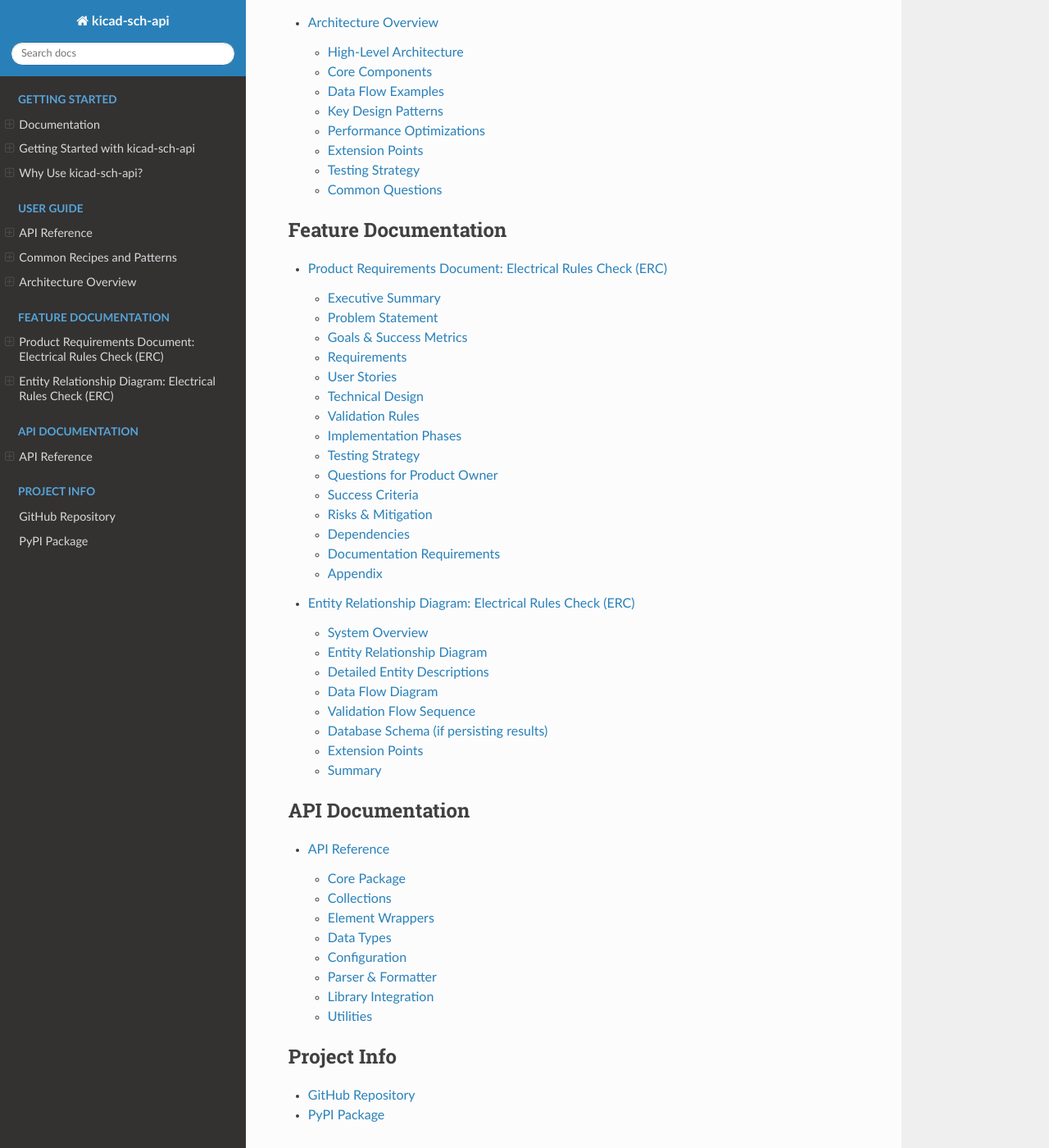
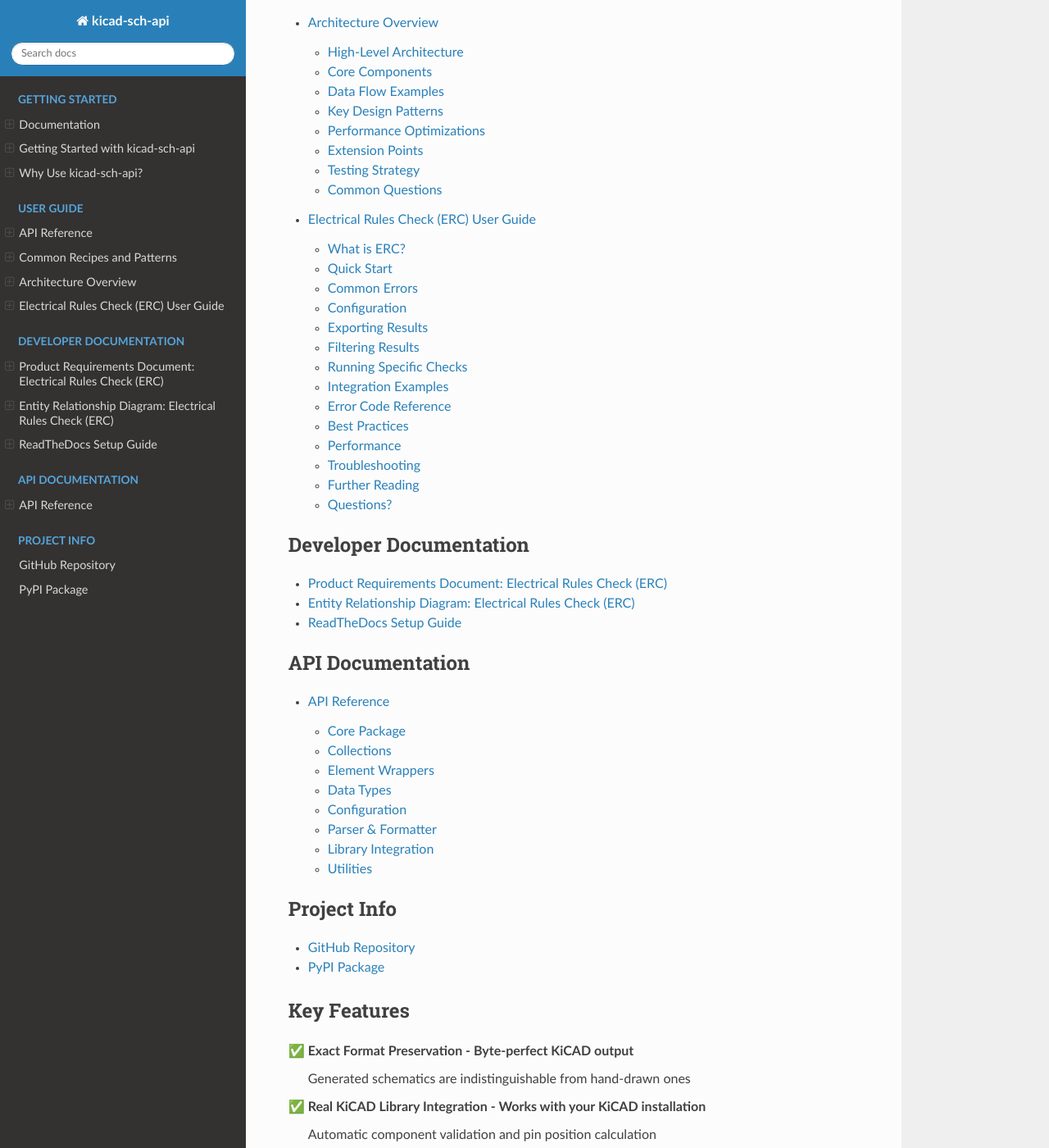
Before and after one commit to circuit-synth/kicad-sch-api, a Sphinx documentation site: the page built from docs/index.rst, in a window 1280 px wide and 1400 px high, scrolled down 1860 px. Shown: the whole window at 82% size. Built offline with Sphinx 7.4.7 and the Read the Docs theme 3.1.0, drawn with Linux system fonts in a browser that asks for light colours; part of the change alters nothing that is shown.

Commit message:
📖 docs: Add ERC User Guide and reorganize documentation structure
- Create comprehensive ERC_USER_GUIDE.md with:
  - Quick start examples and basic usage
  - Detailed explanations of common errors (E001, E004, W002, W008)
  - Configuration patterns (severity, suppression, custom rules)
  - Export formats (JSON, dict, text report)
  - Integration examples (CI/CD, batch validation, pre-save)
  - Error code reference table
  - Performance benchmarks and best practices

- Reorganize docs/index.rst structure:
  - Separate "User Guide" section (ERC_USER_GUIDE, API_REFERENCE, RECIPES)
  - Separate "Developer Documentation" section (ERC_PRD, ERC_ERD)
  - Improve documentation discoverability for different audiences

Addresses documentation gaps identified in Issue #32 (ERC validation).

🤖 Generated with [Claude Code](https://claude.com/claude-code)

Co-Authored-By: Claude <noreply@anthropic.com>

````diff
--- /dev/null
+++ b/docs/ERC_USER_GUIDE.md
@@ -0,0 +1,489 @@
+# Electrical Rules Check (ERC) User Guide
+
+Complete guide to using ERC validation in kicad-sch-api.
+
+## What is ERC?
+
+Electrical Rules Check (ERC) automatically validates your schematic for common electrical errors like:
+- ✅ Output pins shorted together
+- ✅ Power supply conflicts
+- ✅ Dangling wires
+- ✅ Duplicate component references
+- ✅ Missing component values
+
+## Quick Start
+
+### Basic Usage
+
+```python
+import kicad_sch_api as ksa
+from kicad_sch_api.validation import ElectricalRulesChecker
+
+# Load your schematic
+sch = ksa.load_schematic("my_circuit.kicad_sch")
+
+# Run ERC
+erc = ElectricalRulesChecker(sch)
+result = erc.run_all_checks()
+
+# Check results
+if result.has_errors():
+    print(f"Found {len(result.errors)} errors!")
+    for error in result.errors:
+        print(f"  - {error.message}")
+else:
+    print("No errors found!")
+
+# Print summary
+print(result.summary())  # "0 errors, 3 warnings"
+```
+
+### Understanding Results
+
+The ERC returns an `ERCResult` object with three categories:
+
+```python
+# Errors - must be fixed
+for error in result.errors:
+    print(f"ERROR [{error.error_code}]: {error.message}")
+    print(f"  Components: {', '.join(error.component_refs)}")
+
+# Warnings - should be reviewed
+for warning in result.warnings:
+    print(f"WARNING [{warning.error_code}]: {warning.message}")
+
+# Info - informational messages
+for info in result.info:
+    print(f"INFO: {info.message}")
+```
+
+## Common Errors
+
+### E001: Pin Conflict
+
+**Problem**: Two output pins connected together
+
+```python
+# Bad: Two outputs driving same net
+sch = ksa.create_schematic("Test")
+u1 = sch.components.add("Device:R", "U1", "1k", (100, 100))
+u2 = sch.components.add("Device:R", "U2", "1k", (150, 100))
+sch.add_wire_between_pins("U1", "2", "U2", "2")  # Both outputs!
+
+# ERC will report: "Pin conflict: output (U1) connected to output (U2)"
+```
+
+**Solution**: Use a buffer or remove one output
+
+### E004: Duplicate Reference
+
+**Problem**: Same reference used twice
+
+```python
+# Bad: R1 used twice
+r1a = sch.components.add("Device:R", "R1", "1k", (100, 100))
+r1b = sch.components.add("Device:R", "R1", "2k", (150, 100))  # ERROR!
+
+# ERC will report: "Duplicate reference designator: R1"
+```
+
+**Solution**: Rename one component
+
+```python
+r1 = sch.components.add("Device:R", "R1", "1k", (100, 100))
+r2 = sch.components.add("Device:R", "R2", "2k", (150, 100))  # Fixed
+```
+
+### W002: Dangling Wire
+
+**Problem**: Wire with only one connection
+
+```python
+# Wire goes nowhere
+pin_pos = sch.get_component_pin_position("R1", "1")
+sch.wires.add(start=pin_pos, end=(pin_pos.x + 20, pin_pos.y))  # WARNING
+
+# ERC will report: "Wire has unconnected endpoint"
+```
+
+**Solution**: Connect wire or remove it
+
+### W008: Missing Value
+
+**Problem**: Component has no value
+
+```python
+# Bad: No value specified
+r1 = sch.components.add("Device:R", "R1", "", (100, 100))
+
+# ERC will report: "Component R1 has no value"
+```
+
+**Solution**: Add a value
+
+```python
+r1 = sch.components.add("Device:R", "R1", "10k", (100, 100))
+```
+
+## Configuration
+
+### Changing Severity Levels
+
+Make specific warnings into errors (or vice versa):
+
+```python
+from kicad_sch_api.validation import ERCConfig
+
+config = ERCConfig()
+
+# Make missing values an error instead of warning
+config.set_severity("missing_value", "error")
+
+# Make unconnected inputs just info instead of warning
+config.set_severity("unconnected_input", "info")
+
+# Use custom config
+erc = ElectricalRulesChecker(sch, config=config)
+result = erc.run_all_checks()
+```
+
+### Suppressing Warnings
+
+Suppress specific warnings you know are okay:
+
+```python
+config = ERCConfig()
+
+# Suppress all W001 warnings globally
+config.suppress_warning("W001")
+
+# Suppress W002 only for component R1
+config.suppress_warning("W002", component="R1")
+
+erc = ElectricalRulesChecker(sch, config=config)
+result = erc.run_all_checks()
+```
+
+### Custom Pin Conflict Rules
+
+Override default pin conflict matrix:
+
+```python
+from kicad_sch_api.validation import PinConflictMatrix, PinSeverity
+
+# Create custom matrix
+matrix = PinConflictMatrix()
+
+# Allow Output-to-Output (downgrade from ERROR to WARNING)
+matrix.set_rule("output", "output", PinSeverity.WARNING)
+
+# Use with validator
+from kicad_sch_api.validation.validators import PinTypeValidator
+
+pin_validator = PinTypeValidator(sch, pin_matrix=matrix)
+violations = pin_validator.validate()
+```
+
+## Exporting Results
+
+### JSON Export
+
+```python
+# Get results as JSON
+json_output = result.to_json()
+print(json_output)
+
+# Save to file
+with open("erc_report.json", "w") as f:
+    f.write(json_output)
+```
+
+### Dictionary Export
+
+```python
+# Get as Python dict
+data = result.to_dict()
+
+# Access fields
+print(f"Total checks: {data['total_checks']}")
+print(f"Passed: {data['passed_checks']}")
+print(f"Duration: {data['duration_ms']}ms")
+
+for error in data['errors']:
+    print(f"{error['error_code']}: {error['message']}")
+```
+
+### Text Report
+
+```python
+# Print detailed text report
+print(f"ERC Results: {result.summary()}")
+print(f"Checks: {result.passed_checks}/{result.total_checks} passed")
+print(f"Duration: {result.duration_ms:.1f}ms")
+print()
+
+if result.errors:
+    print("ERRORS:")
+    for error in result.errors:
+        print(f"  [{error.error_code}] {error.message}")
+        if error.component_refs:
+            print(f"    Components: {', '.join(error.component_refs)}")
+        if error.suggested_fix:
+            print(f"    Fix: {error.suggested_fix}")
+        print()
+
+if result.warnings:
+    print("WARNINGS:")
+    for warning in result.warnings:
+        print(f"  [{warning.error_code}] {warning.message}")
+        if warning.component_refs:
+            print(f"    Components: {', '.join(warning.component_refs)}")
+        print()
+```
+
+## Filtering Results
+
+### By Severity
+
+```python
+# Get only errors
+errors = result.filter_by_severity("error")
+
+# Get only warnings
+warnings = result.filter_by_severity("warning")
+```
+
+### By Component
+
+```python
+# Get all violations affecting R1
+r1_violations = result.filter_by_component("R1")
+
+for violation in r1_violations:
+    print(f"{violation.severity}: {violation.message}")
+```
+
+## Running Specific Checks
+
+Run only certain validation categories:
+
+```python
+erc = ElectricalRulesChecker(sch)
+
+# Run only pin type checks
+pin_violations = erc.run_check("pin_types")
+
+# Run only connectivity checks
+conn_violations = erc.run_check("connectivity")
+
+# Run only component checks
+comp_violations = erc.run_check("components")
+
+# Run only power checks
+power_violations = erc.run_check("power")
+```
+
+## Integration Examples
+
+### CI/CD Pipeline
+
+```python
+#!/usr/bin/env python3
+import sys
+import kicad_sch_api as ksa
+from kicad_sch_api.validation import ElectricalRulesChecker
+
+def validate_schematic(filename):
+    """Validate schematic for CI/CD."""
+    sch = ksa.load_schematic(filename)
+    erc = ElectricalRulesChecker(sch)
+    result = erc.run_all_checks()
+
+    # Print results
+    print(result.summary())
+
+    # Save JSON report
+    with open("erc_report.json", "w") as f:
+        f.write(result.to_json())
+
+    # Exit with error if violations found
+    if result.has_errors():
+        print("ERC failed!")
+        for error in result.errors:
+            print(f"  ERROR: {error.message}")
+        sys.exit(1)
+    else:
+        print("ERC passed!")
+        sys.exit(0)
+
+if __name__ == "__main__":
+    validate_schematic(sys.argv[1])
+```
+
+### Batch Validation
+
+```python
+import glob
+import kicad_sch_api as ksa
+from kicad_sch_api.validation import ElectricalRulesChecker
+
+# Validate all schematics in directory
+for filename in glob.glob("schematics/*.kicad_sch"):
+    print(f"Validating {filename}...")
+
+    sch = ksa.load_schematic(filename)
+    erc = ElectricalRulesChecker(sch)
+    result = erc.run_all_checks()
+
+    if result.has_errors():
+        print(f"  ❌ {result.summary()}")
+    else:
+        print(f"  ✅ {result.summary()}")
+```
+
+### Pre-Save Validation
+
+```python
+def create_and_validate_circuit():
+    """Create circuit with automatic validation."""
+    sch = ksa.create_schematic("My Circuit")
+
+    # Add components
+    r1 = sch.components.add("Device:R", "R1", "1k", (100, 100))
+    led = sch.components.add("Device:LED", "D1", "RED", (150, 100))
+
+    # Connect
+    sch.add_wire_between_pins("R1", "2", "D1", "1")
+
+    # Validate before saving
+    erc = ElectricalRulesChecker(sch)
+    result = erc.run_all_checks()
+
+    if result.has_errors():
+        raise ValueError(f"ERC failed: {result.summary()}")
+
+    # Save only if validation passes
+    sch.save("my_circuit.kicad_sch")
+    print("Circuit saved successfully!")
+```
+
+## Error Code Reference
+
+### Errors (E-xxx)
+
+| Code | Description | Severity |
+|------|-------------|----------|
+| E001 | Pin conflict (Output-Output) | ERROR |
+| E002 | Power output conflict | ERROR |
+| E003 | Output to power rail | ERROR |
+| E004 | Duplicate reference | ERROR |
+| E005 | Invalid reference format | ERROR |
+
+### Warnings (W-xxx)
+
+| Code | Description | Severity |
+|------|-------------|----------|
+| W001 | Unconnected input pin | WARNING |
+| W002 | Dangling wire | WARNING |
+| W003 | Undriven net | WARNING |
+| W004 | Missing power flag | WARNING |
+| W005 | Unspecified pin type | WARNING |
+| W007 | Missing footprint | WARNING |
+| W008 | Missing value | WARNING |
+
+## Best Practices
+
+### 1. Run ERC Early and Often
+
+```python
+# After each major change
+erc = ElectricalRulesChecker(sch)
+result = erc.run_all_checks()
+assert not result.has_errors(), "Fix errors before continuing"
+```
+
+### 2. Use Custom Config for Your Standards
+
+```python
+# Create company/project config
+company_config = ERCConfig()
+company_config.set_severity("missing_footprint", "error")  # Stricter
+company_config.set_severity("unconnected_input", "info")   # More relaxed
+
+# Reuse across projects
+erc = ElectricalRulesChecker(sch, config=company_config)
+```
+
+### 3. Document Suppressed Warnings
+
+```python
+# If you suppress a warning, document why
+config = ERCConfig()
+
+# R1 intentionally has no connection (test point)
+config.suppress_warning("W001", component="R1")
+
+# Document in code or schematic
+```
+
+### 4. Integrate with Version Control
+
+```bash
+# Add ERC check to git pre-commit hook
+#!/bin/bash
+python3 scripts/run_erc.py my_circuit.kicad_sch || exit 1
+```
+
+## Performance
+
+ERC is designed to be fast:
+
+- **Small schematics** (<50 components): <10ms
+- **Medium schematics** (50-100 components): <100ms
+- **Large schematics** (100-1000 components): <500ms
+
+To check performance:
+
+```python
+result = erc.run_all_checks()
+print(f"ERC completed in {result.duration_ms:.1f}ms")
+```
+
+## Troubleshooting
+
+### "No violations found but I see errors"
+
+Some checks require full net tracing (coming in future update):
+- Advanced dangling wire detection
+- Undriven net detection
+- Complex power validation
+
+### "Too many false positives"
+
+Use configuration to tune sensitivity:
+
+```python
+config = ERCConfig()
+config.suppress_warning("W001")  # Suppress unconnected inputs
+config.set_severity("missing_value", "info")  # Downgrade to info
+```
+
+### "Custom components not validated"
+
+Ensure your KiCAD symbol libraries are installed and accessible. ERC reads pin types from actual symbol definitions.
+
+## Further Reading
+
+- **[ERC_PRD.md](ERC_PRD.html)** - Product requirements (for developers)
+- **[ERC_ERD.md](ERC_ERD.html)** - Entity relationship diagrams (for developers)
+- **[API Reference](API_REFERENCE.html)** - Complete API documentation
+
+## Questions?
+
+- Check the [Recipes guide](RECIPES.html) for more examples
+- See [Architecture docs](ARCHITECTURE.html) for system design
+- File an issue on [GitHub](https://github.com/circuit-synth/kicad-sch-api/issues)
+
+---
+
+**Happy circuit validation! ⚡**
--- a/docs/index.rst
+++ b/docs/index.rst
@@ -20,13 +20,15 @@ Professional KiCAD Schematic Manipulation Library
    API_REFERENCE
    RECIPES
    ARCHITECTURE
+   ERC_USER_GUIDE
 
 .. toctree::
-   :maxdepth: 2
-   :caption: Feature Documentation
+   :maxdepth: 1
+   :caption: Developer Documentation
 
    ERC_PRD
    ERC_ERD
+   READTHEDOCS_SETUP
 
 .. toctree::
    :maxdepth: 2
````
